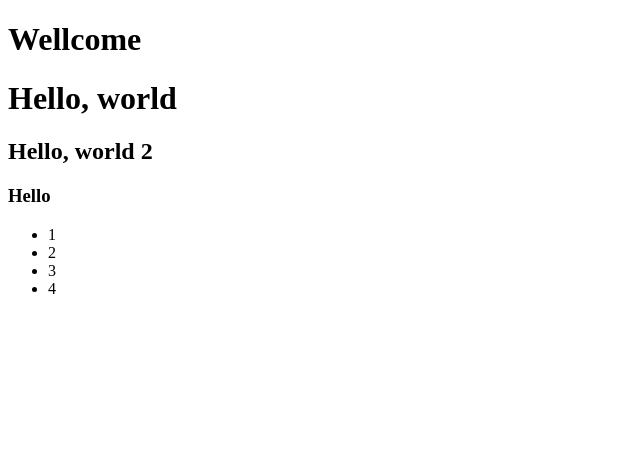
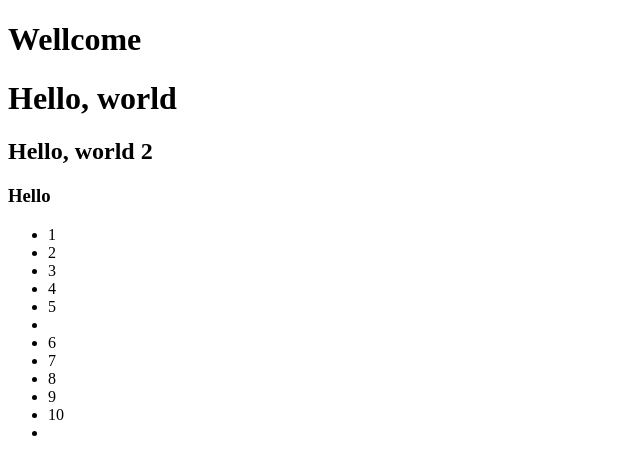
Before and after one commit to mariamejia05/PRUEBA2025, a plain HTML site: page INDEX.HTML in a window 1280 px wide. Shown: the whole page, without its empty margins (0-640 px from the left). Drawn offline with Linux system fonts and the light colour scheme.

Commit message:
Update INDEX.HTML
li 7 al 10 añadidas

```diff
--- a/INDEX.HTML
+++ b/INDEX.HTML
@@ -16,6 +16,12 @@
 <li>2</li>
 <li>3</li>
 <li>4</li>
+<li>5<li>
+<li>6</li>
+<li>7</li>
+<li>8</li>
+<li>9</li>
+<li>10<li>
 
 
  </ul>
```
